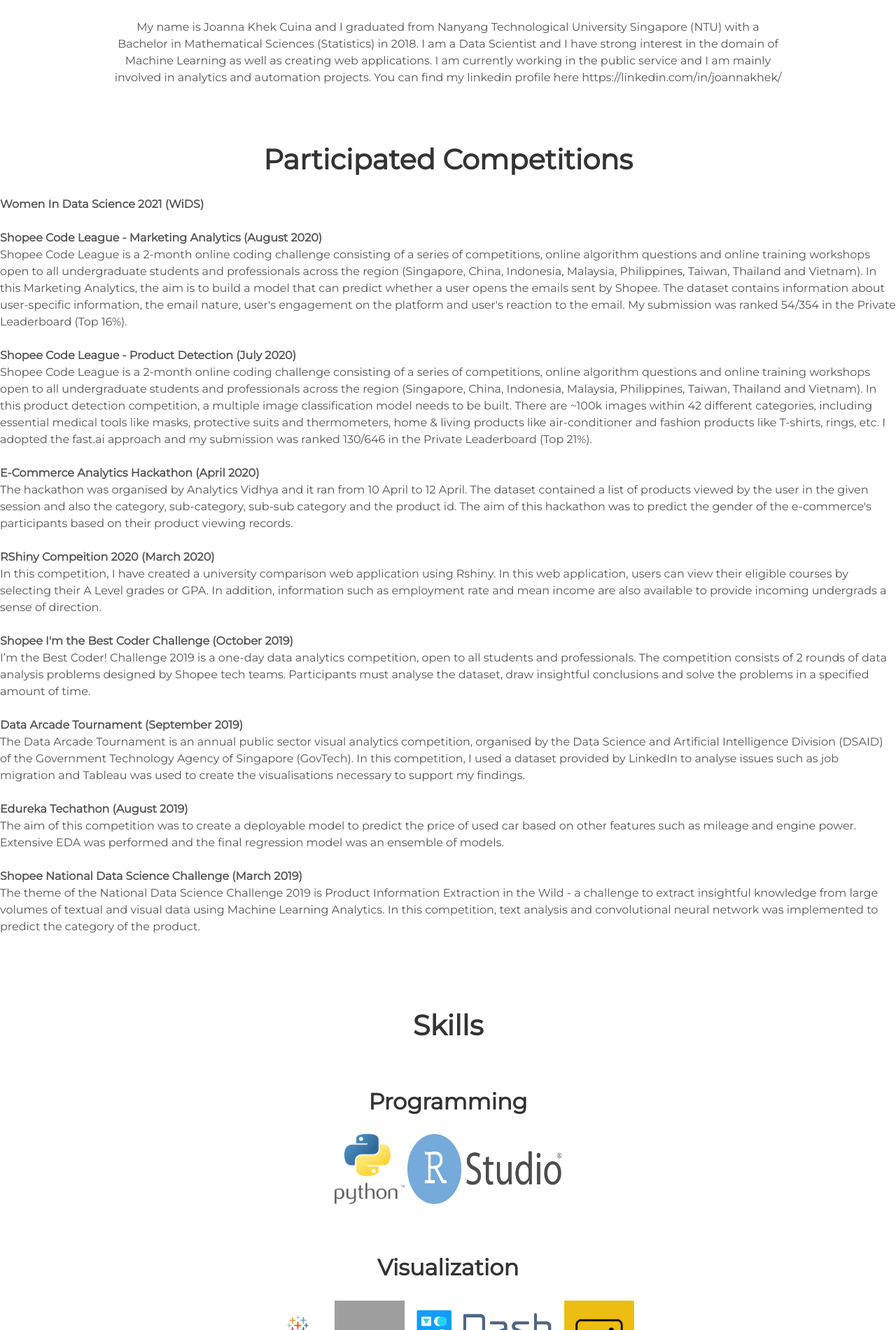
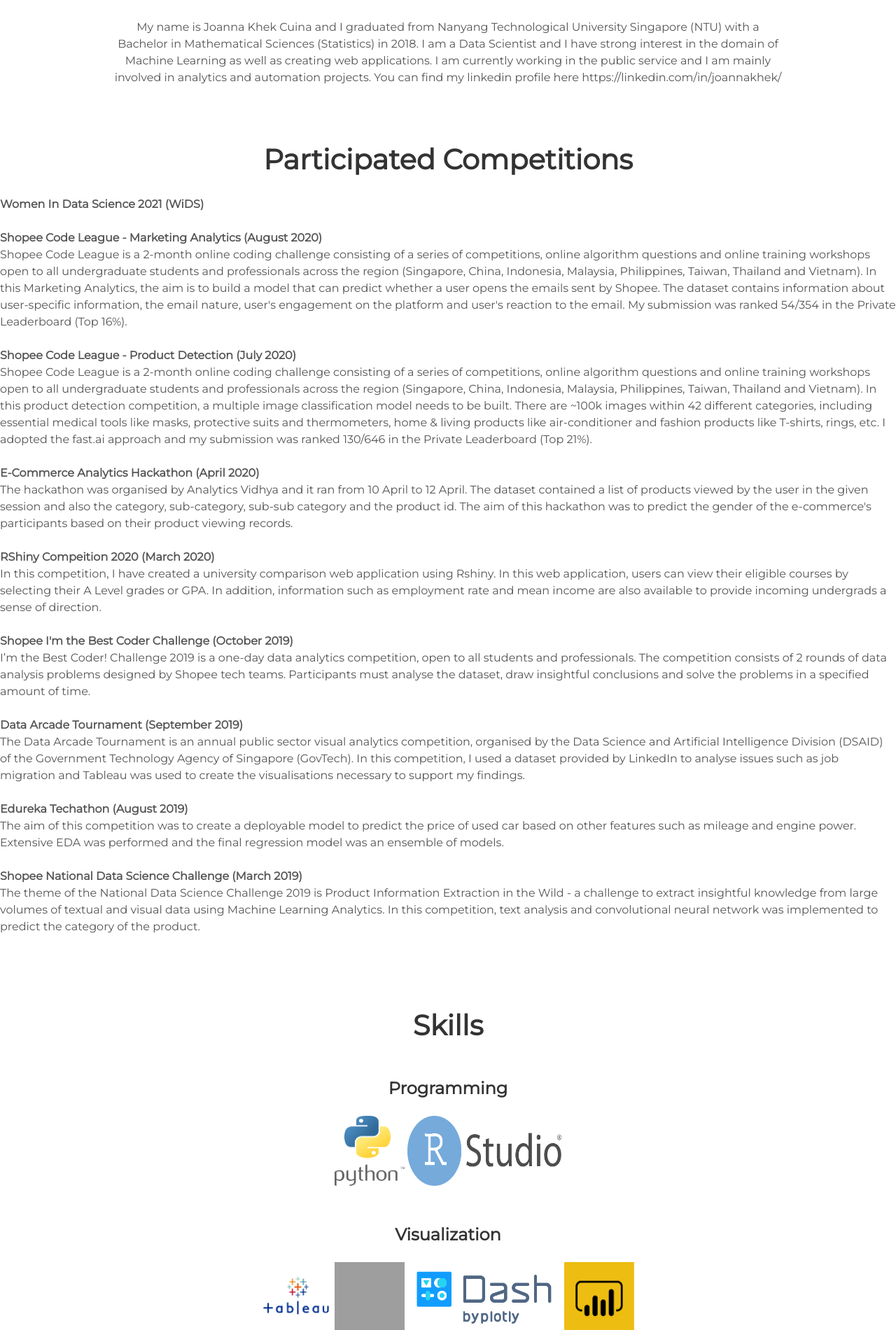
Before and after one commit to Joanna-Khek/joanna-khek.github.io, a Jekyll site: the page built from index.html, in a window 1280 px wide. Shown: the part 1030-2930 px from the top of the page at 70% size. Built offline with Jekyll 4.4.1, drawn with Linux system fonts in a browser that asks for light colours; grey boxes are pictures that could not be loaded.

Commit message:
website alignment adjust

```diff
--- a/_includes/skills.html
+++ b/_includes/skills.html
@@ -1,13 +1,13 @@
 <div class="user-details">
   <h1><center> Skills</center></h1>
   <div class="tech">
-    <h2>Programming</h2>
+    <h3>Programming</h2>
     <img src="/assets/img/python-logo-4.png" alt="logo" style="width:100px; height:100px;"/>
     <img src="/assets/img/RStudio-Logo-Flat.png" alt="logo" style="width:220px; height:100px;" />
   </div>
 
   <div class="tech">
-    <h2>Visualization</h2>
+    <h3>Visualization</h2>
     <img src="/assets/img/Tableau-Logo-for-website.jpg" alt="logo" style="width:100px; height:100px;"/>
     <img src="/assets/img/Rshiny.png" alt="logo" style="width:100px; height:100px;"/>
     <img src="/assets/img/dash-logo-by-plotly-stripe.png" alt="logo" style="width:220px; height:100px;"/>
--- a/src/styles/_about.scss
+++ b/src/styles/_about.scss
@@ -40,8 +40,9 @@
 
 .user-description {
   text-align: left;
-  top: 50%;
-  left: 50%;
+  width: 90%;
+  margin: 0 auto;
+  max-width: 960px;
 }
 
 .user-competitions {
```
